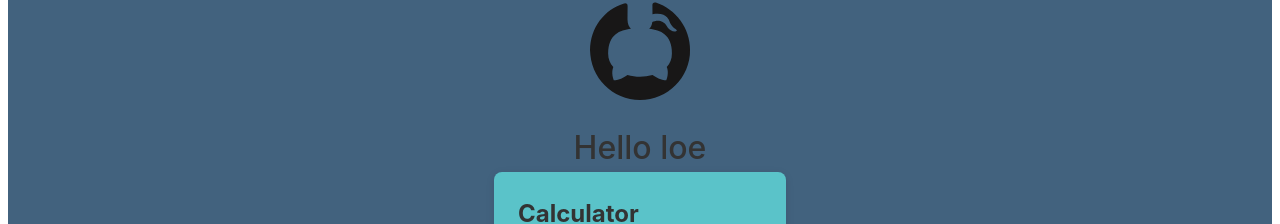
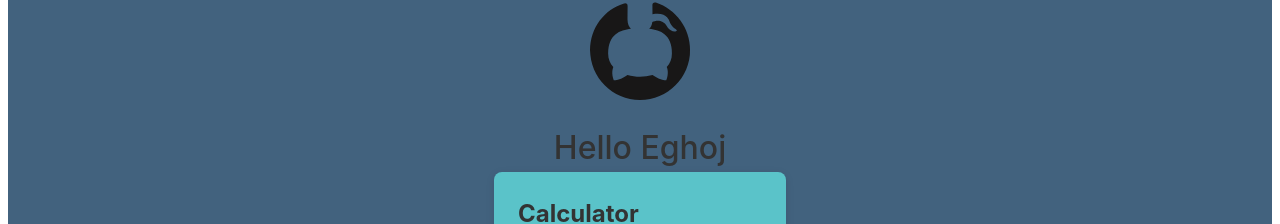
Before and after one commit to lb-01/loe-spa, a Preact app: page / in a window 1280 px wide. Shown: the part 233-457 px from the top of the page. Built offline with nearby package versions, Linux system fonts and the light colour scheme.

Commit message:
corrected error

```diff
--- a/src/index.tsx
+++ b/src/index.tsx
@@ -3,7 +3,7 @@ import './style.css';
 import { Calculator } from './Calculator'; // Remember to import the Calculator component
 
 export function App() {
-    const name = "loe";
+    const name = "Eghoj";
 
     return (
         <div
```
